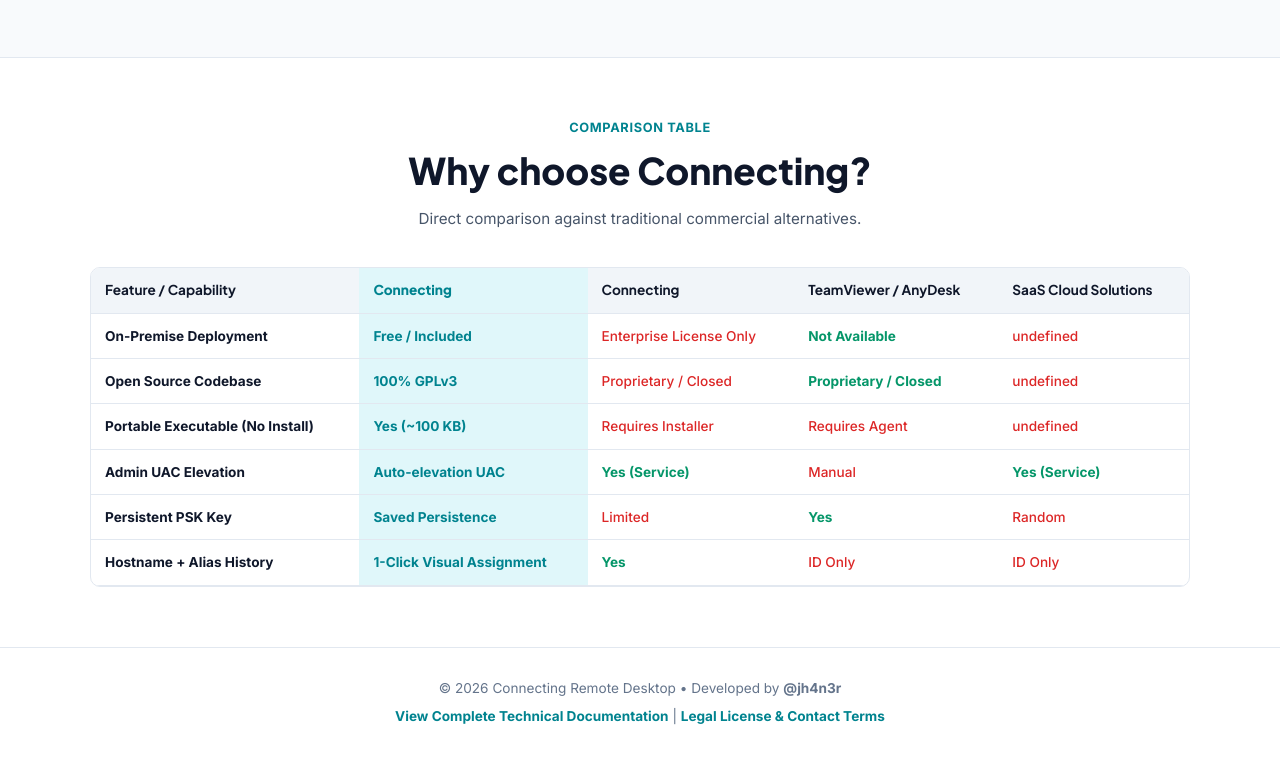
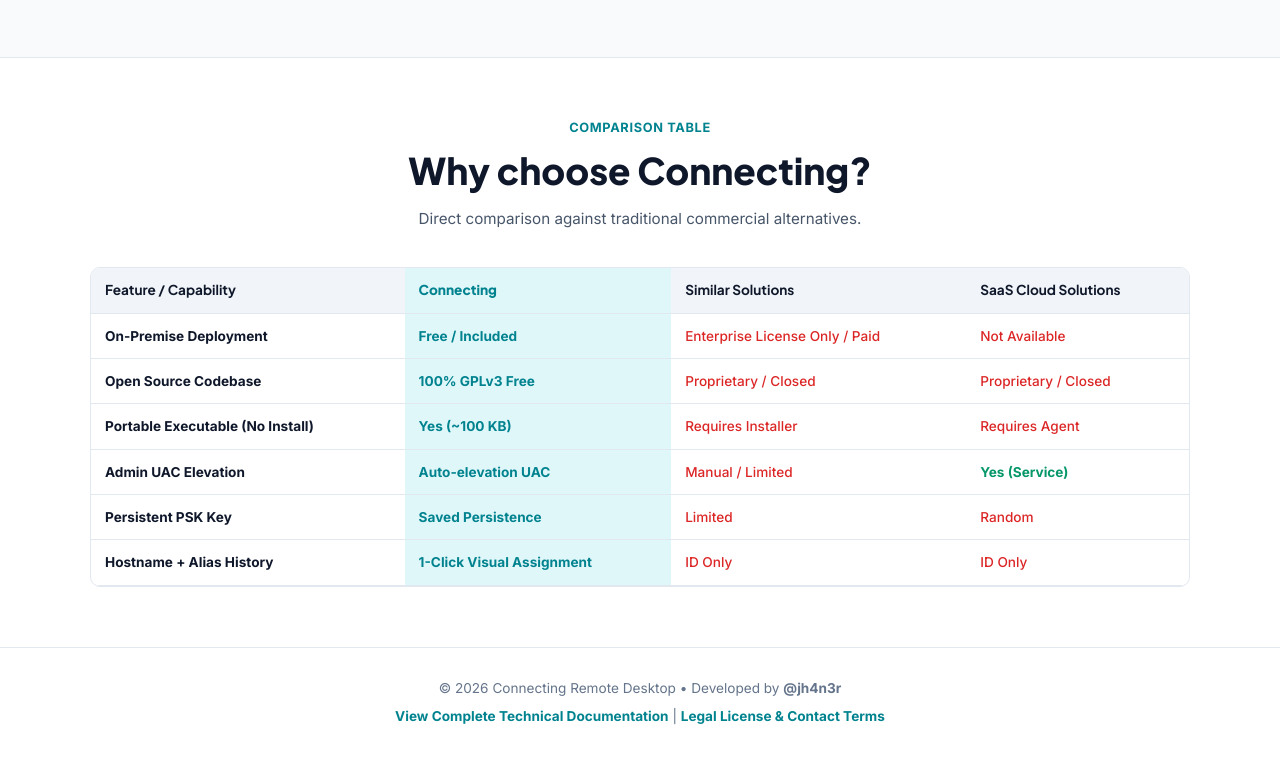
Before and after one commit to jh4n3r/connecting, a plain HTML site: page docs/index.html in a window 1280 px wide. Shown: the part 1857-2614 px from the top of the page. Drawn offline with Linux system fonts and the light colour scheme.

Commit message:
fix(docs): fix comparison table structure to 4 columns matching exact design

```diff
--- a/docs/index.html
+++ b/docs/index.html
@@ -217,53 +217,46 @@
                 <table class="comparison-table">
                     <thead>
                         <tr>
-                            <th>Característica</th>
+                            <th>Característica / Función</th>
                             <th class="highlight-col">Connecting</th>
-                            <th>Otras Herramientas</th>
-                            <th>Sistemas Tradicionales</th>
-                            <th>Servicios SaaS</th>
+                            <th>Soluciones Similares</th>
+                            <th>Soluciones Cloud SaaS</th>
                         </tr>
                     </thead>
                     <tbody>
                         <tr>
-                            <td><strong>Precio / Licencia</strong></td>
-                            <td class="highlight-col check-yes">100% Gratuito / Libre</td>
-                            <td class="check-no">Pago Mensual</td>
-                            <td class="check-yes">Open Source</td>
-                            <td class="check-no">Pago Mensual</td>
+                            <td><strong>Despliegue On-Premise</strong></td>
+                            <td class="highlight-col check-yes">Gratis / Incluido</td>
+                            <td class="check-no">Solo Licencia Enterprise / De Pago</td>
+                            <td class="check-no">No disponible</td>
                         </tr>
                         <tr>
-                            <td><strong>Despliegue Privado On-Premise</strong></td>
-                            <td class="highlight-col check-yes">Incluido (Servidor propio)</td>
-                            <td class="check-no">Solo Plan Enterprise</td>
-                            <td class="check-yes">Si</td>
-                            <td class="check-no">No permitido</td>
+                            <td><strong>Código Fuente Abierto</strong></td>
+                            <td class="highlight-col check-yes">100% GPLv3 Libre</td>
+                            <td class="check-no">Propietario / Cerrado</td>
+                            <td class="check-no">Propietario / Cerrado</td>
                         </tr>
                         <tr>
-                            <td><strong>Tamaño del Ejecutable</strong></td>
-                            <td class="highlight-col check-yes">~80 KB (Portatil)</td>
-                            <td class="check-no">~15 MB</td>
-                            <td class="check-no">~25 MB</td>
-                            <td class="check-no">~60 MB</td>
+                            <td><strong>Ejecutable Portátil (Sin Instalar)</strong></td>
+                            <td class="highlight-col check-yes">Sí (~100 KB)</td>
+                            <td class="check-no">Requiere Instalador</td>
+                            <td class="check-no">Requiere Agente</td>
                         </tr>
                         <tr>
                             <td><strong>Elevación Admin Automática</strong></td>
                             <td class="highlight-col check-yes">Auto-elevación UAC</td>
-                            <td class="check-yes">Si (Servicio)</td>
-                            <td class="check-no">Manual</td>
-                            <td class="check-yes">Si (Servicio)</td>
+                            <td class="check-no">Manual / Limitada</td>
+                            <td class="check-yes">Sí (Servicio)</td>
                         </tr>
                         <tr>
                             <td><strong>Clave PSK Persistente</strong></td>
                             <td class="highlight-col check-yes">Persistencia Guardada</td>
                             <td class="check-no">Limitada</td>
-                            <td class="check-yes">Si</td>
                             <td class="check-no">Aleatoria</td>
                         </tr>
                         <tr>
                             <td><strong>Hostname + Alias en Historial</strong></td>
-                            <td class="highlight-col check-yes">Asignacion Visual de 1 Clic</td>
-                            <td class="check-yes">Si</td>
+                            <td class="highlight-col check-yes">Asignación Visual de 1 Clic</td>
                             <td class="check-no">Solo ID</td>
                             <td class="check-no">Solo ID</td>
                         </tr>
@@ -321,16 +314,16 @@
                 compTitle: "¿Por qué elegir Connecting?",
                 compDesc: "Comparativa directa frente a las alternativas comerciales tradicionales.",
                 thFeature: "Característica / Función",
-                thOthers: "Connecting",
-                thTraditional: "TeamViewer / AnyDesk",
+                thConnecting: "Connecting",
+                thSimilar: "Soluciones Similares",
                 thSaas: "Soluciones Cloud SaaS",
                 tableRows: [
-                    ["Despliegue On-Premise", "Gratis / Incluido", "Solo Licencia Enterprise", "No disponible"],
-                    ["Código Fuente Abierto", "100% GPLv3", "Propietario / Cerrado", "Propietario / Cerrado"],
-                    ["Ejecutable Portátil (Sin Instalar)", "Si (~100 KB)", "Requiere Instalación", "Requiere Agente"],
-                    ["Elevación Admin Automática", "Auto-elevación UAC", "Si (Servicio)", "Manual", "Si (Servicio)"],
-                    ["Clave PSK Persistente", "Persistencia Guardada", "Limitada", "Si", "Aleatoria"],
-                    ["Hostname + Alias en Historial", "Asignación Visual de 1 Clic", "Si", "Solo ID", "Solo ID"]
+                    ["Despliegue On-Premise", "Gratis / Incluido", "Solo Licencia Enterprise / De Pago", "No disponible"],
+                    ["Código Fuente Abierto", "100% GPLv3 Libre", "Propietario / Cerrado", "Propietario / Cerrado"],
+                    ["Ejecutable Portátil (Sin Instalar)", "Sí (~100 KB)", "Requiere Instalador", "Requiere Agente"],
+                    ["Elevación Admin Automática", "Auto-elevación UAC", "Manual / Limitada", "Sí (Servicio)"],
+                    ["Clave PSK Persistente", "Persistencia Guardada", "Limitada", "Aleatoria"],
+                    ["Hostname + Alias en Historial", "Asignación Visual de 1 Clic", "Solo ID", "Solo ID"]
                 ],
                 footerText: "© 2026 Connecting Remote Desktop • Desarrollado por <strong>@jh4n3r</strong>",
                 footerDocs: "Ver Documentación Técnica Completa",
@@ -371,16 +364,16 @@
                 compTitle: "Why choose Connecting?",
                 compDesc: "Direct comparison against traditional commercial alternatives.",
                 thFeature: "Feature / Capability",
-                thOthers: "Connecting",
-                thTraditional: "TeamViewer / AnyDesk",
+                thConnecting: "Connecting",
+                thSimilar: "Similar Solutions",
                 thSaas: "SaaS Cloud Solutions",
                 tableRows: [
-                    ["On-Premise Deployment", "Free / Included", "Enterprise License Only", "Not Available"],
-                    ["Open Source Codebase", "100% GPLv3", "Proprietary / Closed", "Proprietary / Closed"],
+                    ["On-Premise Deployment", "Free / Included", "Enterprise License Only / Paid", "Not Available"],
+                    ["Open Source Codebase", "100% GPLv3 Free", "Proprietary / Closed", "Proprietary / Closed"],
                     ["Portable Executable (No Install)", "Yes (~100 KB)", "Requires Installer", "Requires Agent"],
-                    ["Admin UAC Elevation", "Auto-elevation UAC", "Yes (Service)", "Manual", "Yes (Service)"],
-                    ["Persistent PSK Key", "Saved Persistence", "Limited", "Yes", "Random"],
-                    ["Hostname + Alias History", "1-Click Visual Assignment", "Yes", "ID Only", "ID Only"]
+                    ["Admin UAC Elevation", "Auto-elevation UAC", "Manual / Limited", "Yes (Service)"],
+                    ["Persistent PSK Key", "Saved Persistence", "Limited", "Random"],
+                    ["Hostname + Alias History", "1-Click Visual Assignment", "ID Only", "ID Only"]
                 ],
                 footerText: "© 2026 Connecting Remote Desktop • Developed by <strong>@jh4n3r</strong>",
                 footerDocs: "View Complete Technical Documentation",
@@ -485,23 +478,22 @@
             if (document.getElementById('footer-terms')) document.getElementById('footer-terms').innerText = t.footerTerms;
 
             const ths = document.querySelectorAll('.comparison-table th');
-            if (ths.length >= 5) {
+            if (ths.length >= 4) {
                 ths[0].innerText = t.thFeature;
-                ths[2].innerText = t.thOthers;
-                ths[3].innerText = t.thTraditional;
-                ths[4].innerText = t.thSaas;
+                ths[1].innerText = t.thConnecting || "Connecting";
+                ths[2].innerText = t.thSimilar;
+                ths[3].innerText = t.thSaas;
             }
 
             const trs = document.querySelectorAll('.comparison-table tbody tr');
             if (trs.length >= 6 && t.tableRows) {
                 for (let i = 0; i < 6; i++) {
                     const tds = trs[i].querySelectorAll('td');
-                    if (tds.length >= 5 && t.tableRows[i]) {
+                    if (tds.length >= 4 && t.tableRows[i]) {
                         tds[0].innerHTML = `<strong>${t.tableRows[i][0]}</strong>`;
                         tds[1].innerText = t.tableRows[i][1];
                         tds[2].innerText = t.tableRows[i][2];
                         tds[3].innerText = t.tableRows[i][3];
-                        tds[4].innerText = t.tableRows[i][4];
                     }
                 }
             }
```
